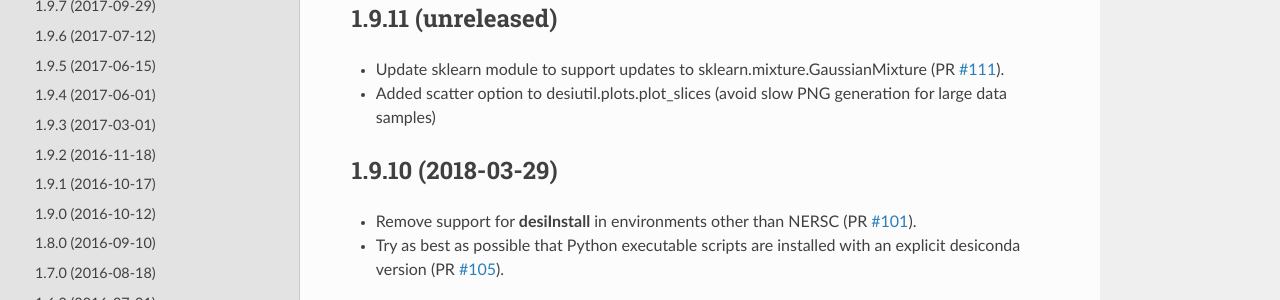
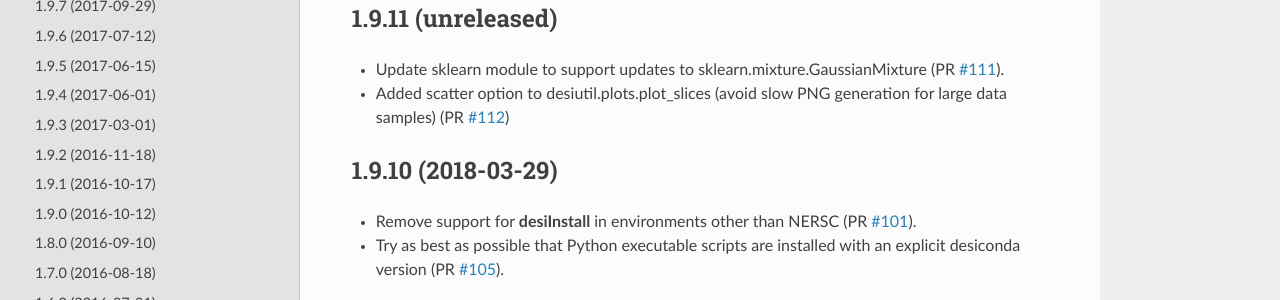
Before and after one commit to desihub/desiutil, a Sphinx documentation site: the page built from doc/changes.rst, in a window 1280 px wide and 900 px high. Shown: the part 158-458 px from the top of the window. Built offline with Sphinx 7.4.7 and the Read the Docs theme 2.0.0, drawn with Linux system fonts in a browser that asks for light colours.

Commit message:
update changes.rst for PR #112

```diff
--- a/doc/changes.rst
+++ b/doc/changes.rst
@@ -7,9 +7,11 @@ Change Log
 
 * Update sklearn module to support updates to sklearn.mixture.GaussianMixture
   (PR `#111`_).
-* Added scatter option to desiutil.plots.plot_slices (avoid slow PNG generation for large data samples)
+* Added scatter option to desiutil.plots.plot_slices (avoid slow PNG generation
+  for large data samples) (PR `#112`_)
 
 .. _`#111`: https://github.com/desihub/desiutil/pull/111
+.. _`#112`: https://github.com/desihub/desiutil/pull/112
 
 1.9.10 (2018-03-29)
 -------------------
```
